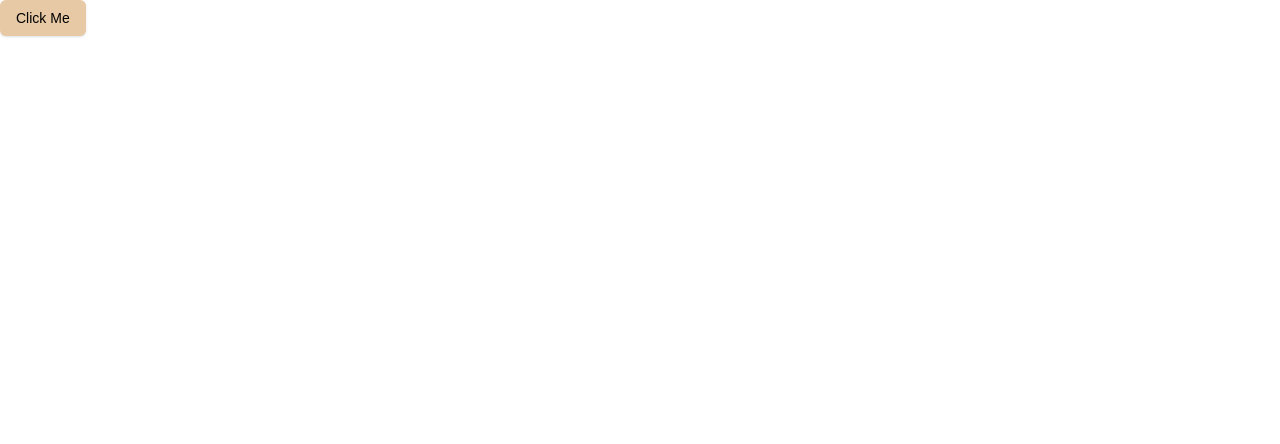
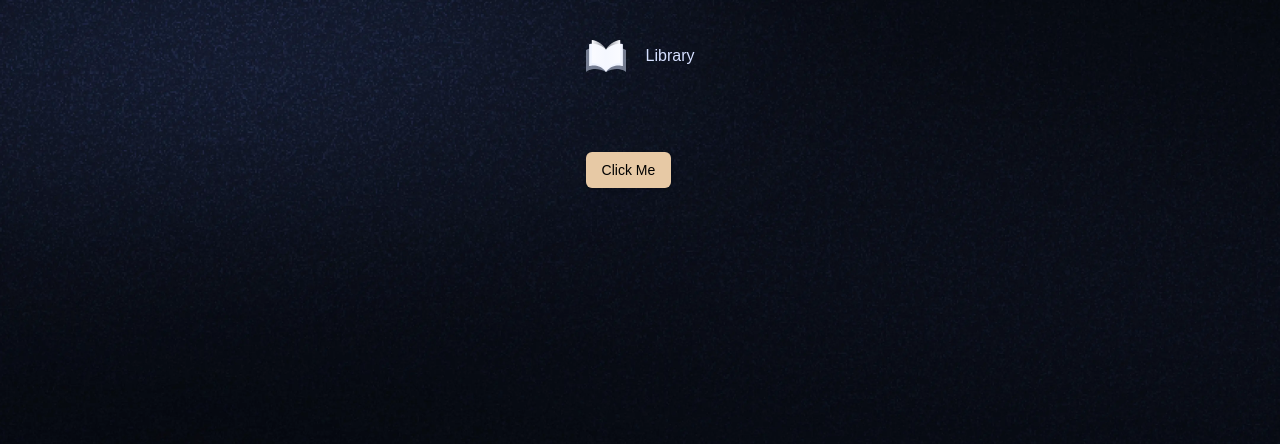
Before and after one commit to luiz-cardozo/library, a Next.js app: page / in a window 1280 px wide. Shown: the top 444 px of the page. Built offline with nearby package versions, Linux system fonts and the light colour scheme; a web font is replaced by a local one.

Commit message:
creates header component

```diff
--- /dev/null
+++ b/app/(root)/layout.tsx
@@ -0,0 +1,14 @@
+import { ReactNode } from "react";
+import Header from "@/components/Header";
+
+const Layout = ({ children }: { children: ReactNode }) => {
+  return (
+    <main className="root-container">
+      <div className="mx-auto max-w-7xl">
+        <Header />
+        <div className="mt-20 pb-20">{children}</div>
+      </div>
+    </main>
+  );
+};
+export default Layout;
--- /dev/null
+++ b/components/Header.tsx
@@ -0,0 +1,37 @@
+"use client";
+import React from "react";
+import Link from "next/link";
+import Image from "next/image";
+import { usePathname } from "next/navigation";
+import { cn } from "@/lib/utils";
+
+const Header = () => {
+  const pathname = usePathname();
+
+  return (
+    <div className="my-10 flex justify-between gap-5">
+      <Link href="/">
+        <Image
+          src="/icons/logo.svg"
+          alt="BookWise logo"
+          width={40}
+          height={40}
+        />
+      </Link>
+      <ul className="flex flex-row items-center gap-8">
+        <li>
+          <Link
+            href="/library"
+            className={
+              (cn("text-base cursor-pointer gap-8"),
+              pathname === "/library" ? "text-light-200" : "text-light-100")
+            }
+          >
+            Library
+          </Link>
+        </li>
+      </ul>
+    </div>
+  );
+};
+export default Header;
```
